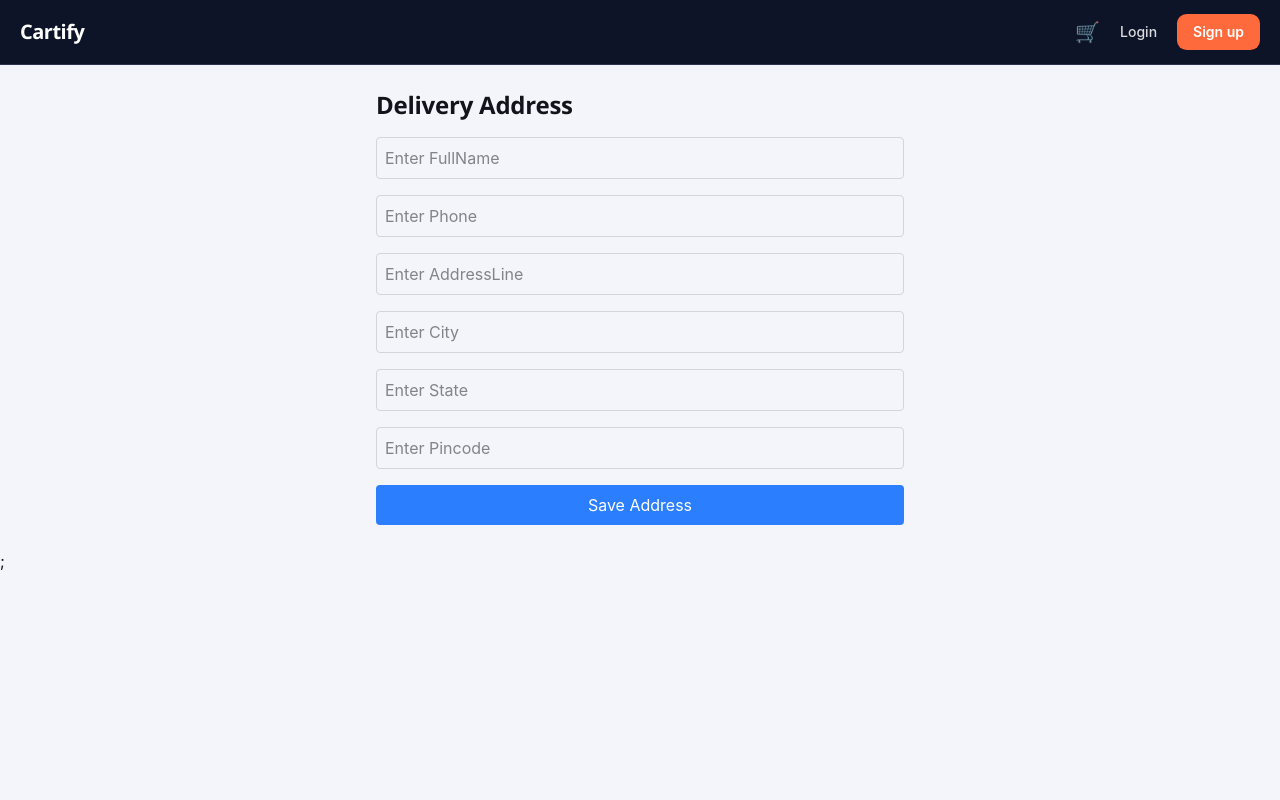
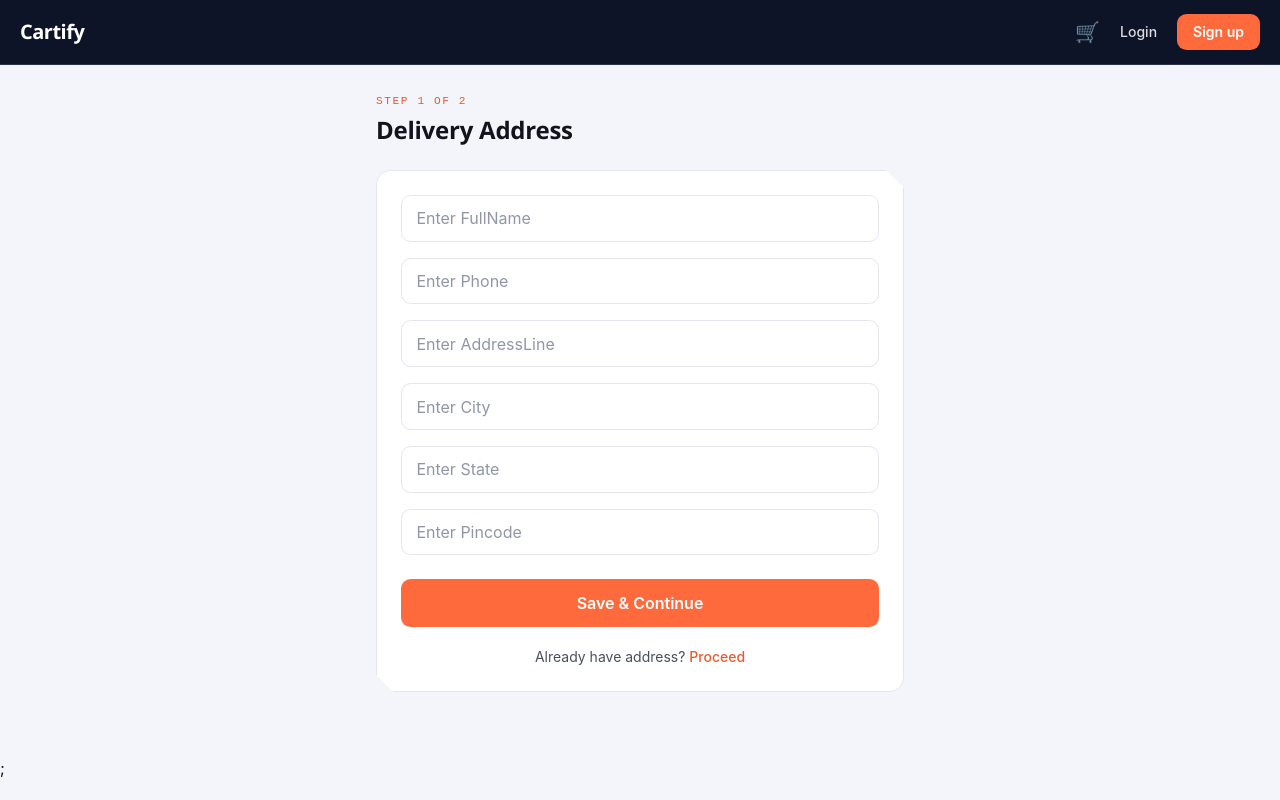
Before and after one commit to haris379/mern-ecommerce-project, a React (Vite) app in the folder frontend/: page /checkout-address in a window 1280 px wide. Built offline with nearby package versions, Linux system fonts and the light colour scheme.

Commit message:
Improve Checkout pages

```diff
--- a/frontend/src/Pages/Checkout.jsx
+++ b/frontend/src/Pages/Checkout.jsx
@@ -43,40 +43,54 @@ const Checkout = () => {
     navigate(`/order-success/${res.data.orderId}`);
   };
   return (
-    <div className="max-w-4xl mx-auto p-6">
-      <h1 className="text-2xl font-bold mb-4">Checkout</h1>
+     <div className="page-shell max-w-4xl">
+      <p className="eyebrow">Step 2 of 2</p>
+      <h1 className="font-display text-2xl font-bold mt-1 mb-6">Checkout</h1>
 
-      <h2 className="font-semibold mb-2">Select Delivery Address</h2>
+      <h2 className="font-semibold text-ink-soft text-sm uppercase tracking-wide mb-3">
+        Select delivery address
+      </h2>
 
       <div className="space-y-3">
-        {address.map((addr) => (
+        {address.map((addr) => {
+          const isSelected = selectedAddress?._id === addr._id;
+          return (
             <label
               key={addr._id}
-            className="block border p-3 rounded cursor-pointer"
+              className={`block card p-4 cursor-pointer transition-colors ${
+                isSelected ? "border-navy" : ""
+              }`}
             >
+              <div className="flex items-start gap-3">
                 <input
                   type="radio"
                   name="address"
-              checked={selectedAddress?._id === addr._id}
+                  checked={isSelected}
                   onChange={() => setSelectedAddress(addr)}
-              className="mr-2"
+                  className="mt-1 accent-volt"
                 />
-            <strong>{addr.fullName}</strong>
-            <p className="text-sm">
+                <div>
+                  <strong className="text-ink">{addr.fullName}</strong>
+                  <p className="text-sm text-ink-soft mt-0.5">
                     {addr.addressLine}, {addr.city}, {addr.state} - {addr.pincode}
                   </p>
-            <p className="text-sm">📞 {addr.phone}</p>
+                  <p className="text-sm text-ink-soft">📞 {addr.phone}</p>
+                </div>
+              </div>
             </label>
-        ))}
+          );
+        })}
       </div>
-      <h2 className="font-semibold mt-6 mb-2">Order Summary</h2>
-      <p className="text-lg font-bold">Total: Rs.{total}</p>
 
-      <button
-        onClick={placeOrder}
-        className="mt-6 w-full bg-green-600 text-white py-2 rounded hover:bg-green-700"
-      >
-        Place Order (COD)
+      <div className="card chip-notch p-5 mt-6 flex items-center justify-between">
+        <h2 className="font-semibold text-ink-soft text-sm uppercase tracking-wide">
+          Order total
+        </h2>
+        <p className="price-mono text-xl font-bold text-navy">Rs. {total}</p>
+      </div>
+
+      <button onClick={placeOrder} className="btn-primary w-full py-3 mt-6">
+        Place Order &middot; Cash on Delivery
       </button>
     </div>
   );
--- a/frontend/src/Pages/CheckoutAddress.jsx
+++ b/frontend/src/Pages/CheckoutAddress.jsx
@@ -1,6 +1,6 @@
 import React, { useState } from "react";
 import api from "../api/axios.js";
-import { useNavigate } from "react-router";
+import { Link, useNavigate } from "react-router";
 
 const CheckoutAddress = () => {
   const userId = localStorage.getItem("userId");
@@ -34,23 +34,37 @@ const CheckoutAddress = () => {
     }
   };
   return (
-    <div className="max-w-xl mx-auto p-6">
-      <h1 className="text-2xl font-bold mb-4">Delivery Address</h1>
+    <div className="page-shell max-w-xl">
+      <p className="eyebrow">Step 1 of 2</p>
+      <h1 className="font-display text-2xl font-bold mt-1 mb-6">
+        Delivery Address
+      </h1>
+      <div className="card chip-notch p-6">
+        <div className="space-y-4">
           {Object.keys(form).map((key) => (
             <input
               key={key}
               name={key}
               placeholder={`Enter ${key.charAt(0).toUpperCase() + key.slice(1)}`}
               onChange={handleChange}
-          className="w-full p-2 border border-gray-300 rounded mb-4"
+              className="input-field"
             />
           ))}
-      <button
-        onClick={saveAddress}
-        className="w-full bg-blue-500 text-white p-2 rounded"
+        </div>
+
+        <button onClick={saveAddress} className="btn-primary w-full py-3 mt-6">
+          Save &amp; Continue
+        </button>
+        <p className="text-center text-sm text-ink-soft mt-5">
+          Already have address?{" "}
+          <Link
+            to="/checkout"
+            className="text-volt-dark font-medium hover:underline"
           >
-        Save Address
-      </button>
+            Proceed
+          </Link>
+        </p>
+      </div>
     </div>
   );
 };
```
Lines whose indentation alone changed are shown as unchanged.
